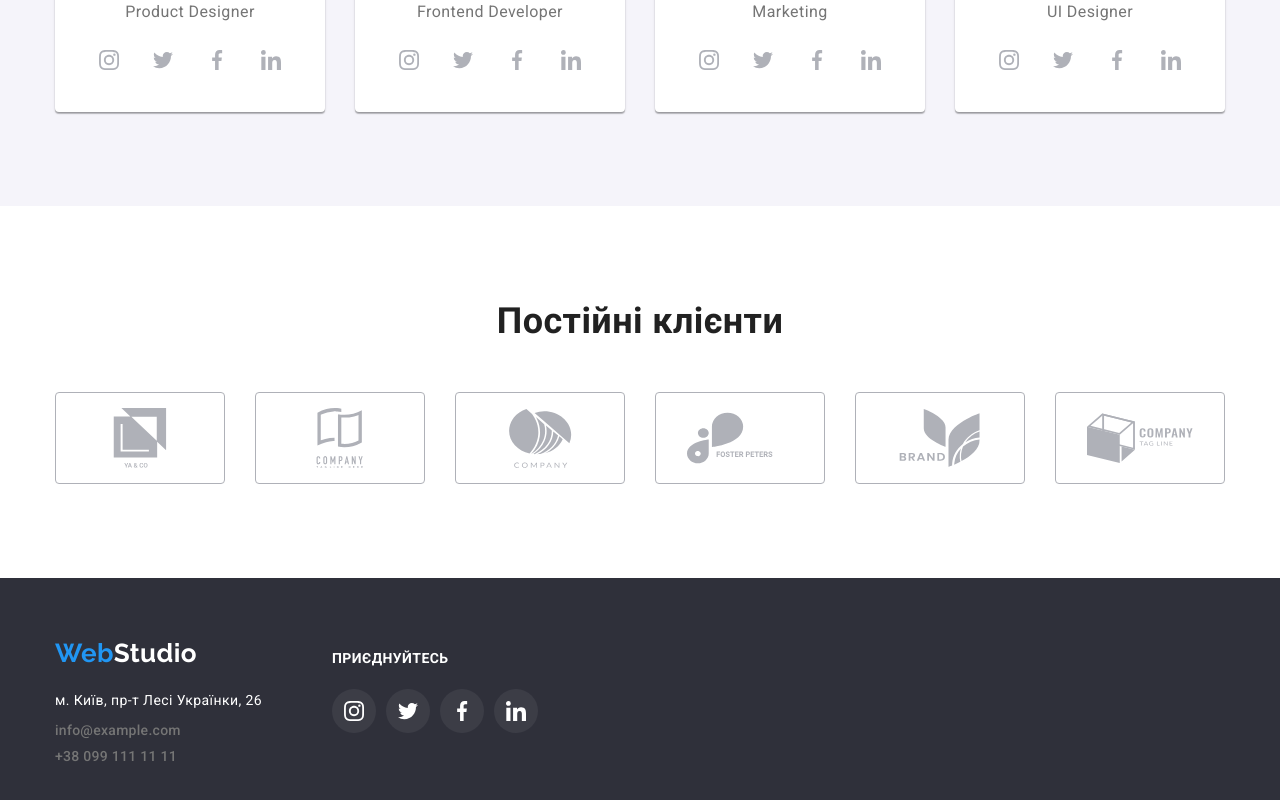
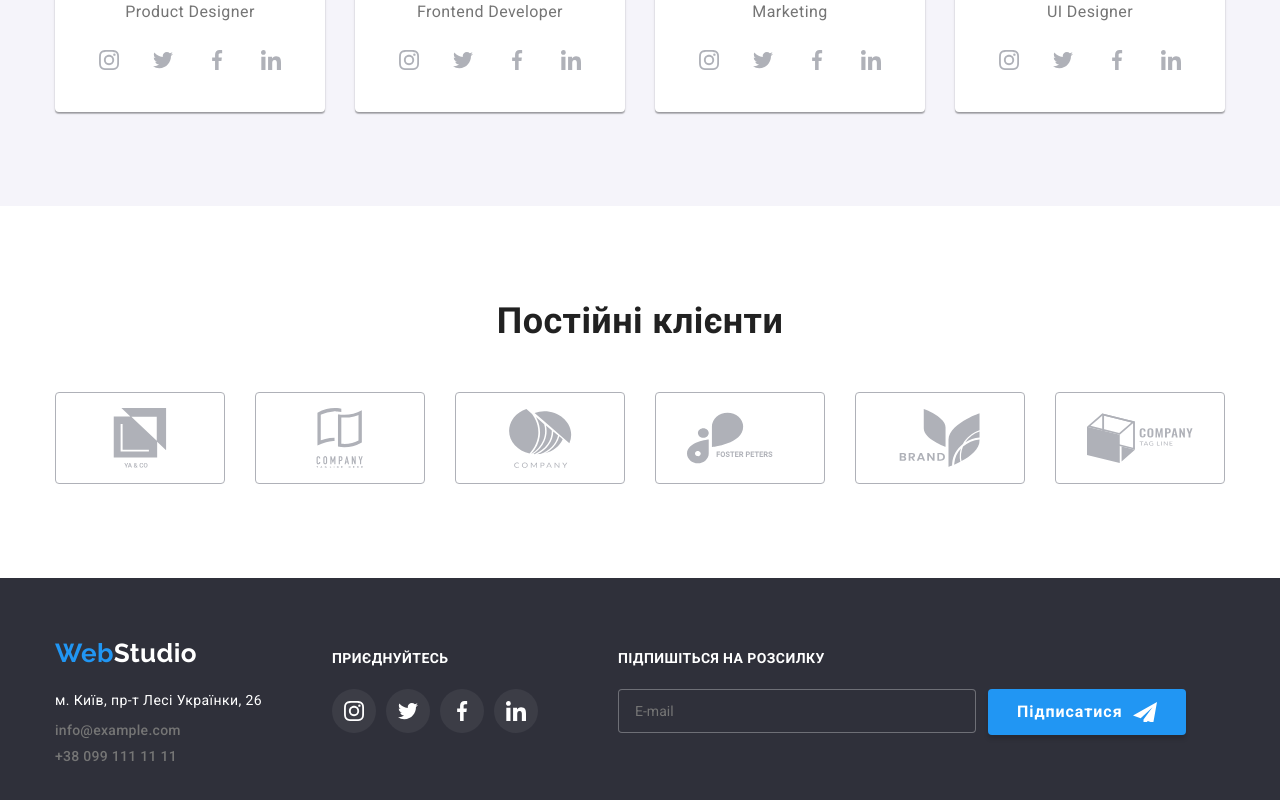
Before and after one commit to Golotniks94/goit-markup-hw-06, a plain HTML site: page index.html in a window 1280 px wide. Shown: the part 2121-2921 px from the top of the page. Drawn offline with nearby package versions, Linux system fonts and the light colour scheme.

Commit message:
Исправления

```diff
--- a/css/style.css
+++ b/css/style.css
@@ -162,6 +162,7 @@ body {
   line-height: 1.14;
   letter-spacing: 0.02em;
   text-decoration: none;
+
   color: var(--secondary-text-color);
   transition: color 250ms cubic-bezier(0.4, 0, 0.2, 1);
 }
@@ -203,9 +204,11 @@ body {
   font-weight: 900;
   font-size: 44px;
   line-height: 1.36;
+
   text-transform: uppercase;
   text-align: center;
   max-width: 696px;
+
   letter-spacing: 0.06em;
   color: var(--white-color);
 }
@@ -300,10 +303,12 @@ body {
   justify-content: center;
   right: 8px;
   top: 8px;
+
   background-color: transparent;
   border-radius: 50%;
   width: 30px;
   height: 30px;
+
   border: 1px solid rgba(0, 0, 0, 0.1);
   cursor: pointer;
 }
@@ -359,6 +364,7 @@ body {
   padding: 11px 42px;
   border: 1px solid rgba(33, 33, 33, 0.2);
   border-radius: 4px;
+
   outline: none;
   transition: border-color 250ms cubic-bezier(0.4, 0, 0.2, 1);
 }
@@ -372,12 +378,14 @@ body {
 
 .input-icon {
   position: absolute;
+  display: inline-block;
   top: 50%;
   left: 15px;
+
+  width: 18px;
+  height: 18px;
+
   transform: translateY(25%);
-  display: inline-block;
-  width: 12px;
-  height: 12px;
   transition: fill 250ms cubic-bezier(0.4, 0, 0.2, 1);
 }
 
@@ -701,6 +709,12 @@ body {
   color: var(--white-color);
 }
 
+.footer-section {
+  display: flex;
+  padding: 60px 0px 60px 0px;
+  gap: 70px;
+}
+
 /* PORTFOLIO */
 
 /* Section Button  */
@@ -742,12 +756,6 @@ body {
     0px 2px 2px rgba(0, 0, 0, 0.12);
 }
 
-/* Page block  */
-.footer-section {
-  display: flex;
-  padding: 60px 0px 60px 0px;
-  gap: 70px;
-}
 /* Social block  */
 .social-section__text {
   padding: 20px 0px 10px 0px;
@@ -813,6 +821,71 @@ body {
 .address {
   font-style: normal;
 }
+
+/* Footer FORM */
+
+.footer-submit {
+  padding: auto;
+}
+
+.footer-submit__text {
+  padding: 20px 0px 10px 0px;
+  margin-bottom: 20px;
+  font-weight: 700;
+  font-size: 14px;
+  line-height: 1.14px;
+  text-transform: uppercase;
+  color: var(--white-color);
+}
+.footer-submit__form {
+  display: flex;
+}
+.footer-submit__label {
+}
+.footer-submit__input {
+  width: 358px;
+  height: 100%;
+  margin: 0;
+  padding: 13px 16px;
+
+  border-radius: 4px;
+  border: 1px solid rgba(255, 255, 255, 0.3);
+
+  background-color: var(--hero-background-color);
+  color: var(--white-color);
+}
+.footer-submit__btn {
+  display: inline-flex;
+  align-items: center;
+  justify-content: center;
+  border: none;
+
+  margin-left: 12px;
+  padding: 8px 29px;
+  border-radius: 4px;
+  background-color: var(--accent-color);
+  box-shadow: 0px 4px 4px rgb(0 0 0 / 15%);
+  color: var(--white-color);
+
+  font-family: 'Roboto';
+  font-weight: 700;
+  font-size: 16px;
+  line-height: 1.87;
+  letter-spacing: 0.06em;
+
+  cursor: pointer;
+  min-height: 43px;
+}
+
+.footer-submit__btn::after {
+  content: '';
+  display: inline-block;
+  width: 24px;
+  height: 20px;
+  margin-left: 10px;
+  background-image: url(../images/icon-send.svg);
+}
+
 /*  Client Block  */
 .client-list {
   display: flex;
--- a/index.html
+++ b/index.html
@@ -64,21 +64,21 @@
               <div class="form-block top-title">
                 <label class="form-label" for="name">Ім'я</label>
                 <input class="form-input" type="text" name="name" id="name">
-                <svg class="input-icon" width="18" height="18">
+                <svg class="input-icon">
                   <use href="./images/sprite/sprite.svg#icon-person-black"></use>
                 </svg>
               </div>
               <div class="form-block">
                 <label class="form-label" for="tel">Телефон</label>
                 <input class="form-input" type="tel" name="tel" id="tel">
-                <svg class="input-icon" width="18" height="18">
+                <svg class="input-icon">
                   <use href="./images/sprite/sprite.svg#icon-phone-black"></use>
                 </svg>
               </div>
               <div class="form-block">
                 <label class="form-label" for="email">Пошта</label>
                 <input class="form-input" type="email" name="email" id="email">
-                <svg class="input-icon" width="18" height="18">
+                <svg class="input-icon">
                   <use href="./images/sprite/sprite.svg#icon-email-black"></use>
                 </svg>
               </div>
@@ -437,6 +437,14 @@
             </li>
           </ul>
         </div>
+        <form class="footer-submit">
+          <p class="footer-submit__text">Підпишіться на розсилку</p>
+          <div class="footer-submit__form">
+            <label class="footer-submit__label" for="submit-mail"></label>
+            <input class="footer-submit__input" type="email" name="submit-mail" id="submit-mail" placeholder="E-mail">
+            <button class="footer-submit__btn" type="submit">Підписатися</button>
+          </div>
+        </form>
       </section>
     </div>
   </footer>
```
Also changed, not shown: images/icon-send.svg (added), 1 other file.
